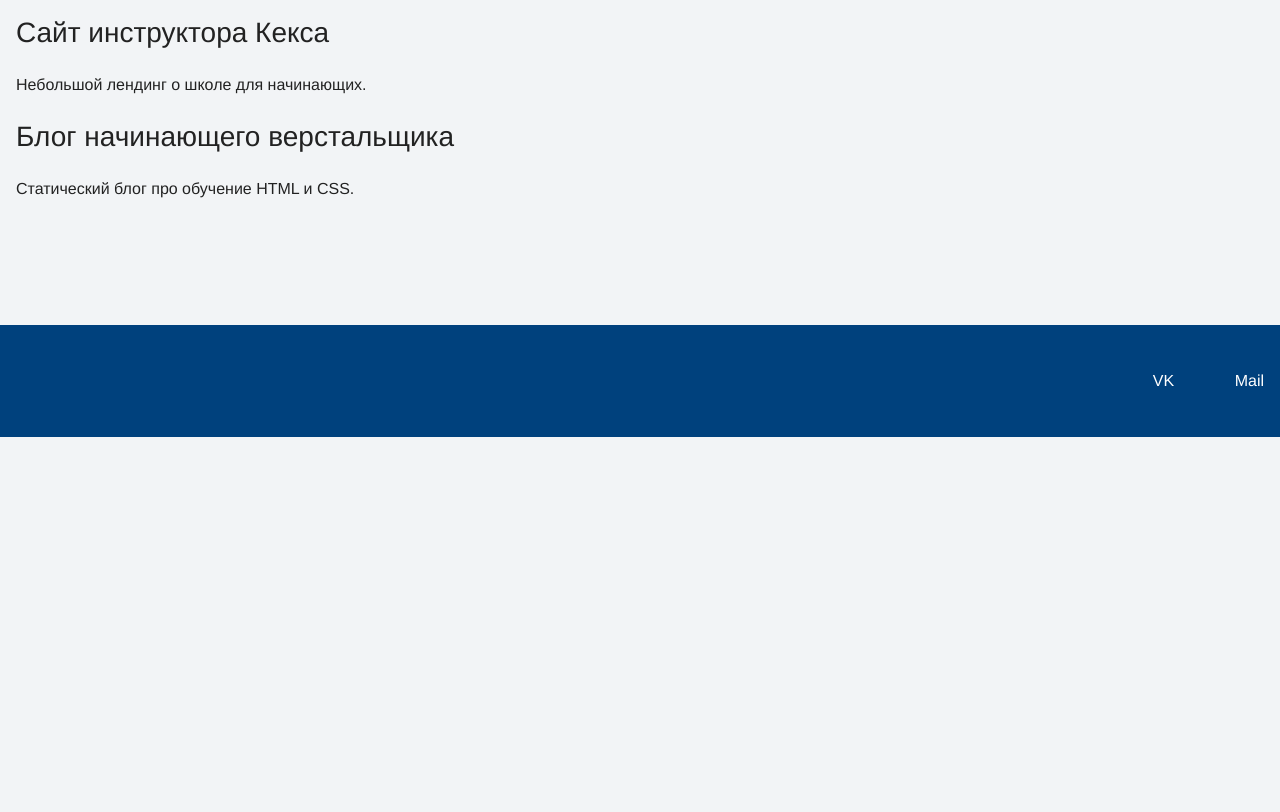
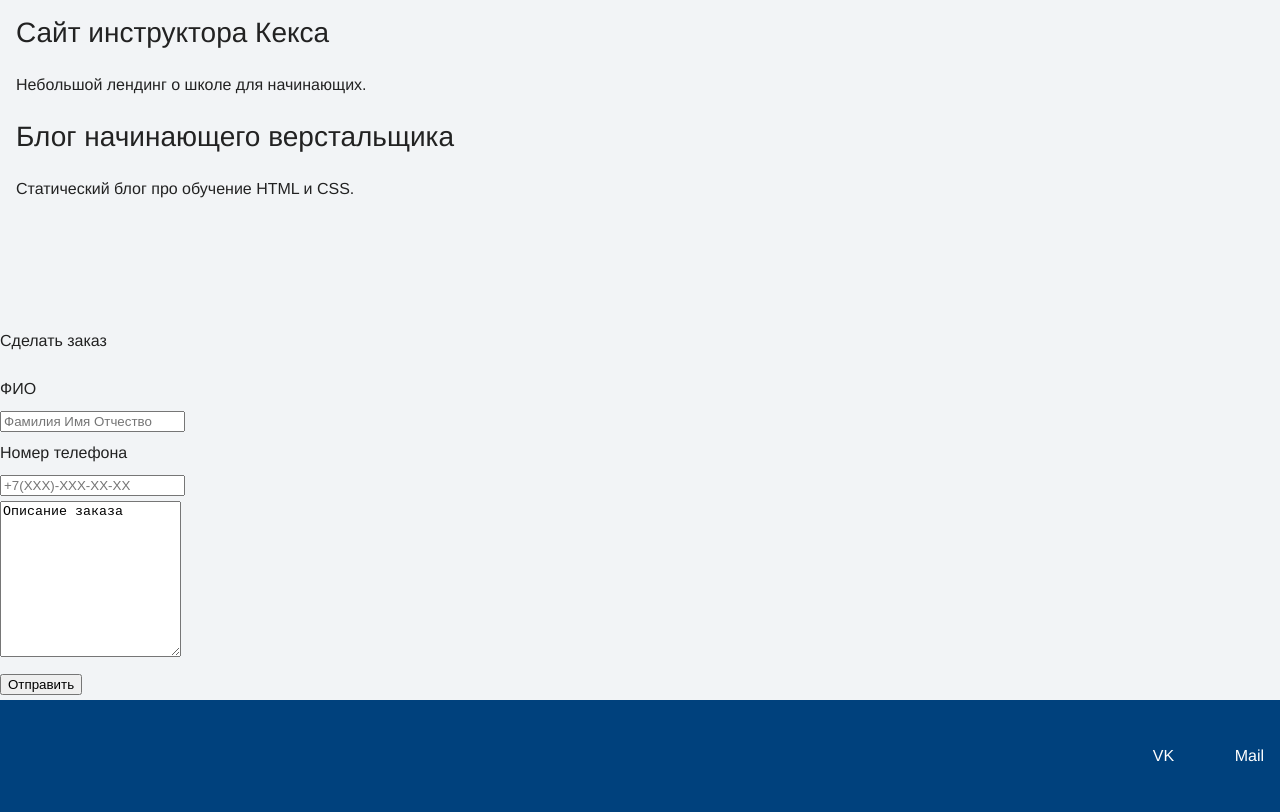
Before and after one commit to Maya-Borenko/web-design, a plain HTML site: page index.html in a window 1280 px wide. Shown: the part 1585-2397 px from the top of the page. Before the commit the page ends 2022 px from the top, so only its background shows below. Drawn offline with Linux system fonts and the light colour scheme.

Commit message:
Форма

```diff
--- a/index.html
+++ b/index.html
@@ -54,6 +54,32 @@
         </div>
     </section>
 
+            <p>Сделать заказ</p>
+      <form action="https://e.mail.ru/sent/" method="get">
+      <label>
+          <div>
+          ФИО
+            <div>
+          <input type="text" name="name" placeholder="Фамилия Имя Отчество">
+      </label>
+
+      <label>
+          <div>
+          Номер телефона
+            </div>
+          <input type="tel" name="tel" placeholder="+7(XXX)-XXX-XX-XX">
+              </label>
+
+      <label>
+          <div>
+          <textarea rows="10">Описание заказа</textarea>
+        </div>
+              <div>
+          <input type="submit" name="Отправить" value="Отправить">
+          </div>
+          </label>
+          </form>
+
     <footer class="page-footer">
         <div class="container">
             <a href="https://vk.com/nevro_tik">VK</a>
```
